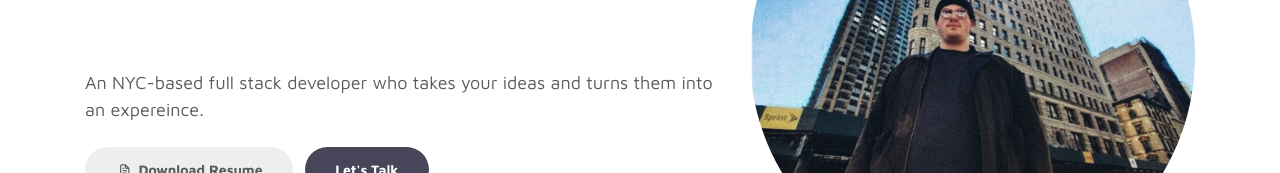
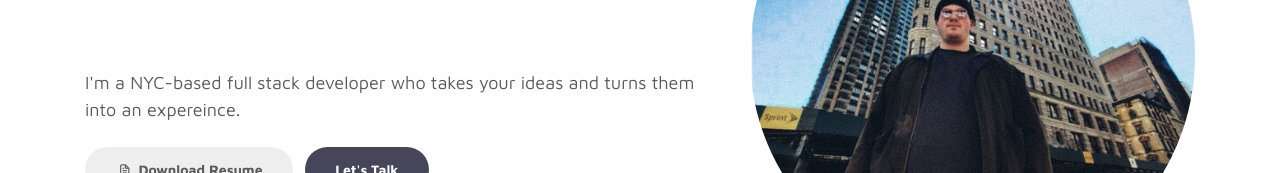
Before and after one commit to drew-anello/drew-anello.github.io, a plain HTML site: page index.html in a window 1280 px wide. Shown: the part 368-541 px from the top of the page. Drawn offline with Linux system fonts and the light colour scheme.

Commit message:
updates spelling

```diff
--- a/index.html
+++ b/index.html
@@ -84,7 +84,7 @@ https://www.tooplate.com/view/2115-marvel
                         </h1>
                           <br>
                           <br>
-                        <p>An NYC-based full stack developer who takes your ideas and turns them into an expereince. </p>
+                        <p>I'm a NYC-based full stack developer who takes your ideas and turns them into an expereince. </p>
 
                         <div class="custom-btn-group mt-4">
                           <a href="./Andrew Anello Full Stack developer Resume 11_2022 .pdf" download class="btn mr-lg-2 custom-btn"><i class='uil uil-file-alt'></i> Download Resume</a>
```
